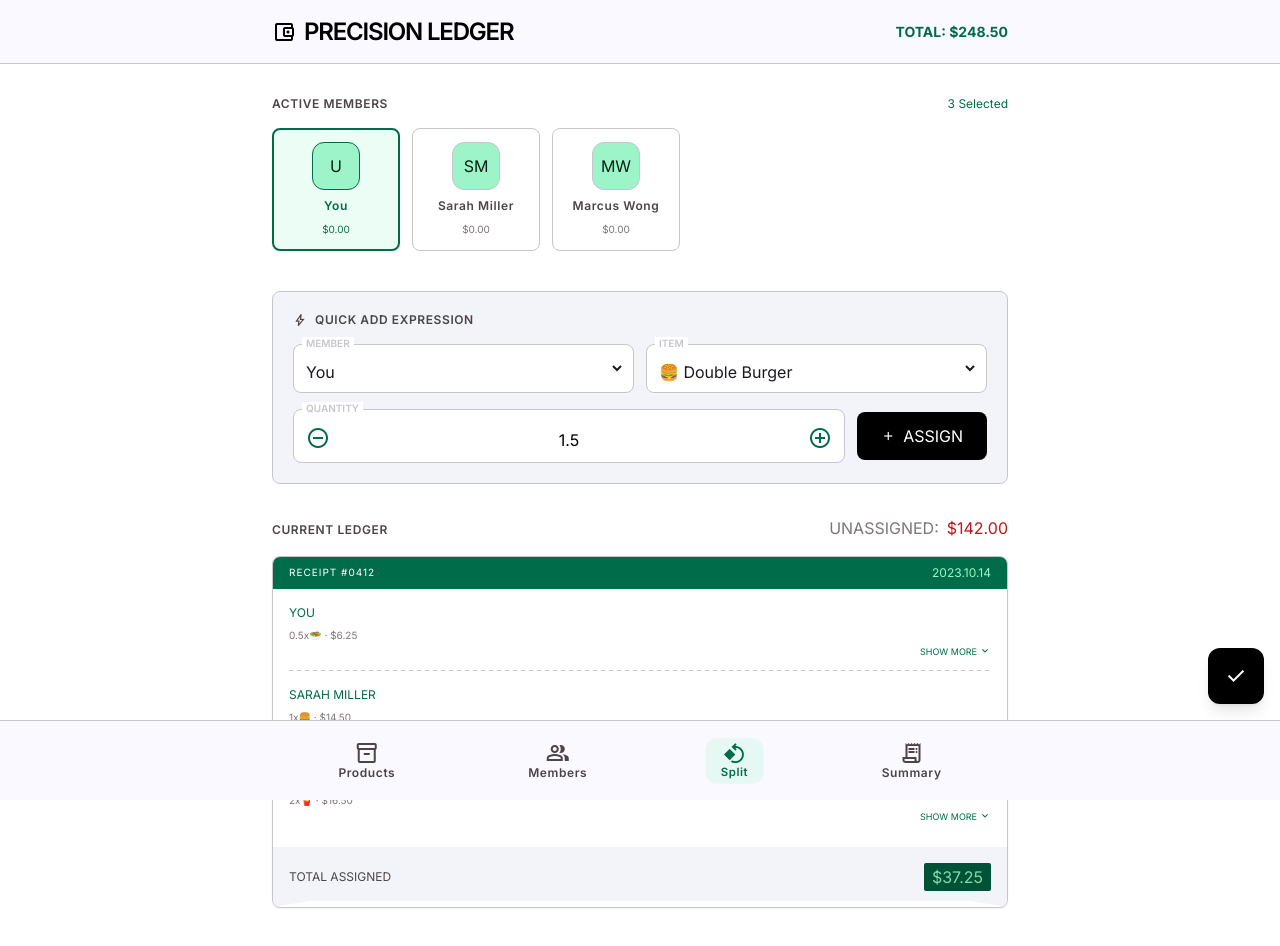
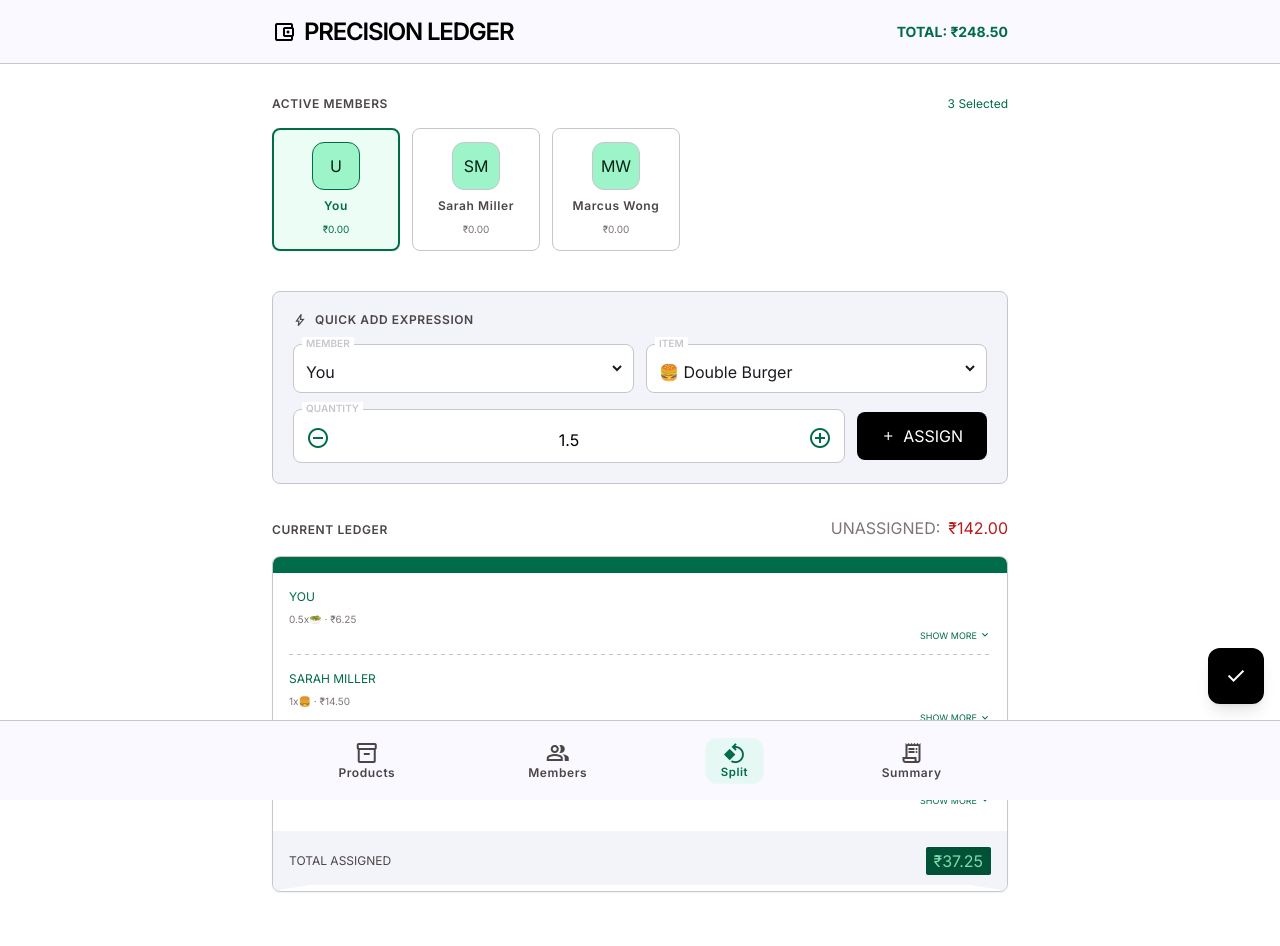
Before and after one commit to suvel/kannaku_sollu, a React (Create React App) app: page /#/split in a window 1280 px wide. Shown: the top 946 px of the page. Built offline with nearby package versions, Linux system fonts and the light colour scheme.

Commit message:
Update currency format to Indian Rupee (₹)

```diff
--- a/src/components/TopAppBar.js
+++ b/src/components/TopAppBar.js
@@ -1,4 +1,4 @@
-function TopAppBar({ total = "$0.00" }) {
+function TopAppBar({ total = "₹0.00" }) {
   return (
     <header className="fixed top-0 w-full h-16 border-b border-outline-variant bg-background z-50">
       <div className="flex justify-between items-center px-container-margin w-full max-w-[768px] mx-auto h-full">
--- a/src/context/LedgerContext.js
+++ b/src/context/LedgerContext.js
@@ -3,9 +3,9 @@ import { createContext, useContext, useState } from "react";
 const LedgerContext = createContext(null);
 
 const INITIAL_LEDGER_ITEMS = [
-  { id: 1, memberId: "sarah", productId: 1, icon: "🍔", name: "Double Burger", qty: 1, price: "$14.50" },
-  { id: 2, memberId: "marcus", productId: 2, icon: "🍟", name: "Truffle Fries", qty: 2, price: "$16.50" },
-  { id: 3, memberId: "self", productId: 4, icon: "🥗", name: "Greek Salad", qty: 0.5, price: "$6.25" },
+  { id: 1, memberId: "sarah", productId: 1, icon: "🍔", name: "Double Burger", qty: 1, price: "₹14.50" },
+  { id: 2, memberId: "marcus", productId: 2, icon: "🍟", name: "Truffle Fries", qty: 2, price: "₹16.50" },
+  { id: 3, memberId: "self", productId: 4, icon: "🥗", name: "Greek Salad", qty: 0.5, price: "₹6.25" },
 ];
 
 export function LedgerProvider({ children }) {
@@ -22,10 +22,10 @@ export function LedgerProvider({ children }) {
       const existing = prev[idx];
       const mergedQty = existing.qty + item.qty;
       const mergedPrice =
-        parseFloat(String(existing.price).replace("$", "")) +
-        parseFloat(String(item.price).replace("$", ""));
+        parseFloat(String(existing.price).replace("₹", "")) +
+        parseFloat(String(item.price).replace("₹", ""));
       const next = [...prev];
-      next[idx] = { ...existing, qty: mergedQty, price: `$${mergedPrice.toFixed(2)}` };
+      next[idx] = { ...existing, qty: mergedQty, price: `₹${mergedPrice.toFixed(2)}` };
       return next;
     });
   };
--- a/src/pages/MembersPage.js
+++ b/src/pages/MembersPage.js
@@ -17,7 +17,7 @@ function MembersPage() {
 
   return (
     <div className="min-h-screen pb-32 pt-24">
-      <TopAppBar total="$0.00" />
+      <TopAppBar total="₹0.00" />
       <main className="px-container-margin max-w-[768px] mx-auto">
         <div className="mb-section-margin">
           <div>
--- a/src/pages/ProductsPage.js
+++ b/src/pages/ProductsPage.js
@@ -43,7 +43,7 @@ function ProductsPage() {
                   {product.name}
                 </p>
                 <p className="font-data-mono text-data-mono text-secondary mb-3">
-                  ${product.price.toFixed(2)}
+                  ₹{product.price.toFixed(2)}
                 </p>
               </div>
               <button
@@ -74,25 +74,25 @@ function ProductsPage() {
               <span className="font-body-md text-body-md text-on-surface-variant">
                 Subtotal ({products.length} items)
               </span>
-              <span className="font-data-mono text-data-mono">${subtotal.toFixed(2)}</span>
+              <span className="font-data-mono text-data-mono">₹{subtotal.toFixed(2)}</span>
             </div>
             <div className="dashed-divider"></div>
             <div className="flex justify-between items-center">
               <span className="font-body-md text-body-md text-on-surface-variant">
                 Service Fee (10%)
               </span>
-              <span className="font-data-mono text-data-mono">$9.12</span>
+              <span className="font-data-mono text-data-mono">₹9.12</span>
             </div>
             <div className="flex justify-between items-center">
               <span className="font-body-md text-body-md text-on-surface-variant">
                 Tax (VAT 21%)
               </span>
-              <span className="font-data-mono text-data-mono">$28.08</span>
+              <span className="font-data-mono text-data-mono">₹28.08</span>
             </div>
           </div>
           <div className="bg-secondary-container/30 px-card-padding py-4 receipt-notched flex justify-between items-center">
             <span className="font-headline-md text-headline-md text-primary">TOTAL</span>
-            <span className="font-headline-md text-headline-md text-secondary">$128.45</span>
+            <span className="font-headline-md text-headline-md text-secondary">₹128.45</span>
           </div>
         </section>
 
--- a/src/pages/SplitPage.js
+++ b/src/pages/SplitPage.js
@@ -28,13 +28,13 @@ function SplitPage() {
       icon: product.emoji,
       name: product.name,
       qty: quantity,
-      price: `$${price.toFixed(2)}`,
+      price: `₹${price.toFixed(2)}`,
     };
     addLedgerItem(newItem);
   };
 
   const totalAssigned = ledgerItems.reduce(
-    (sum, item) => sum + parseFloat(item.price.replace("$", "")),
+    (sum, item) => sum + parseFloat(item.price.replace("₹", "")),
     0
   );
 
@@ -56,7 +56,7 @@ function SplitPage() {
 
   return (
     <div className="min-h-screen pb-32 pt-20">
-      <TopAppBar total="$248.50" />
+      <TopAppBar total="₹248.50" />
       <main className="px-container-margin max-w-[768px] mx-auto">
         <section className="mt-4 mb-section-margin">
           <div className="flex items-baseline justify-between mb-2">
@@ -105,7 +105,7 @@ function SplitPage() {
                       isActive ? "text-on-secondary-container" : "text-outline"
                     }`}
                   >
-                    $0.00
+                    ₹0.00
                   </span>
                 </div>
               );
@@ -197,17 +197,12 @@ function SplitPage() {
               <span className="font-label-xs font-label-bold text-outline uppercase">
                 Unassigned:
               </span>
-              <span className="font-data-mono text-error">$142.00</span>
+              <span className="font-data-mono text-error">₹142.00</span>
             </div>
           </div>
           <div className="space-y-4">
             <div className="bg-surface-container-lowest border border-outline-variant rounded-xl shadow-sm overflow-hidden flex flex-col">
-              <div className="bg-secondary px-4 py-2 flex justify-between items-center">
-                <span className="font-label-bold text-on-primary uppercase text-[10px] tracking-widest">
-                  Receipt #0412
-                </span>
-                <span className="font-data-mono text-xs text-secondary-fixed">2023.10.14</span>
-              </div>
+              <div className="bg-secondary px-4 py-2 flex justify-between items-center"/>
               <div className="p-4 space-y-4">
                 {receiptGroups.map((group, groupIdx) => {
                   const isExpanded = !!expandedGroups[group.key];
@@ -221,7 +216,7 @@ function SplitPage() {
                       <div>
                       {group.member && (
                         <span className="font-data-mono text-[10px] text-outline">
-                          {getMemberExpression(ledgerItems, group.member.id)} · $
+                          {getMemberExpression(ledgerItems, group.member.id)} · ₹
                           {getMemberTotal(ledgerItems, group.member.id).toFixed(2)}
                         </span>
                       )}
@@ -295,7 +290,7 @@ function SplitPage() {
                     Total Assigned
                   </span>
                   <span className="font-data-mono text-secondary-fixed-dim bg-on-secondary-fixed-variant px-2 py-0.5 rounded">
-                    ${totalAssigned.toFixed(2)}
+                    ₹{totalAssigned.toFixed(2)}
                   </span>
                 </div>
               </div>
--- a/src/pages/SummaryPage.js
+++ b/src/pages/SummaryPage.js
@@ -24,11 +24,11 @@ function SummaryPage() {
       id: member.id,
       name: member.name,
       expression: getMemberExpression(ledgerItems, member.id),
-      amount: `$${getMemberTotal(ledgerItems, member.id).toFixed(2)}`,
+      amount: `₹${getMemberTotal(ledgerItems, member.id).toFixed(2)}`,
     }));
 
   const itemLegend = getItemLegend(ledgerItems);
-  const grandTotal = `$${getGrandTotal(ledgerItems).toFixed(2)}`;
+  const grandTotal = `₹${getGrandTotal(ledgerItems).toFixed(2)}`;
   const shareText = buildWhatsAppSummary(members, ledgerItems);
   const whatsappHref = `https://wa.me/?text=${encodeURIComponent(shareText)}`;
 
--- a/src/utils/ledgerSummary.js
+++ b/src/utils/ledgerSummary.js
@@ -15,14 +15,14 @@ export function getMemberExpression(ledgerItems, memberId) {
 
 export function getMemberTotal(ledgerItems, memberId) {
   return getMemberLedgerItems(ledgerItems, memberId).reduce(
-    (sum, item) => sum + parseFloat(String(item.price).replace("$", "")),
+    (sum, item) => sum + parseFloat(String(item.price).replace("₹", "")),
     0
   );
 }
 
 export function getGrandTotal(ledgerItems) {
   return ledgerItems.reduce(
-    (sum, item) => sum + parseFloat(String(item.price).replace("$", "")),
+    (sum, item) => sum + parseFloat(String(item.price).replace("₹", "")),
     0
   );
 }
@@ -31,11 +31,11 @@ export function getItemLegend(ledgerItems) {
   const seen = new Map();
   ledgerItems.forEach((item) => {
     if (!seen.has(item.productId)) {
-      const unitPrice = parseFloat(String(item.price).replace("$", "")) / item.qty;
+      const unitPrice = parseFloat(String(item.price).replace("₹", "")) / item.qty;
       seen.set(item.productId, {
         icon: item.icon,
         name: item.name,
-        price: `$${unitPrice.toFixed(2)}`,
+        price: `₹${unitPrice.toFixed(2)}`,
       });
     }
   });
@@ -47,7 +47,7 @@ export function buildWhatsAppSummary(members, ledgerItems) {
     .filter((member) => getMemberLedgerItems(ledgerItems, member.id).length > 0)
     .map(
       (member) =>
-        `👤 ${member.name}: ${getMemberExpression(ledgerItems, member.id)} = $${getMemberTotal(ledgerItems, member.id).toFixed(2)}`
+        `👤 ${member.name}: ${getMemberExpression(ledgerItems, member.id)} = ₹${getMemberTotal(ledgerItems, member.id).toFixed(2)}`
     );
 
   return [
@@ -55,6 +55,6 @@ export function buildWhatsAppSummary(members, ledgerItems) {
     "",
     ...lines,
     "",
-    `💰 Total: $${getGrandTotal(ledgerItems).toFixed(2)}`,
+    `💰 Total: ₹${getGrandTotal(ledgerItems).toFixed(2)}`,
   ].join("\n");
 }
```
